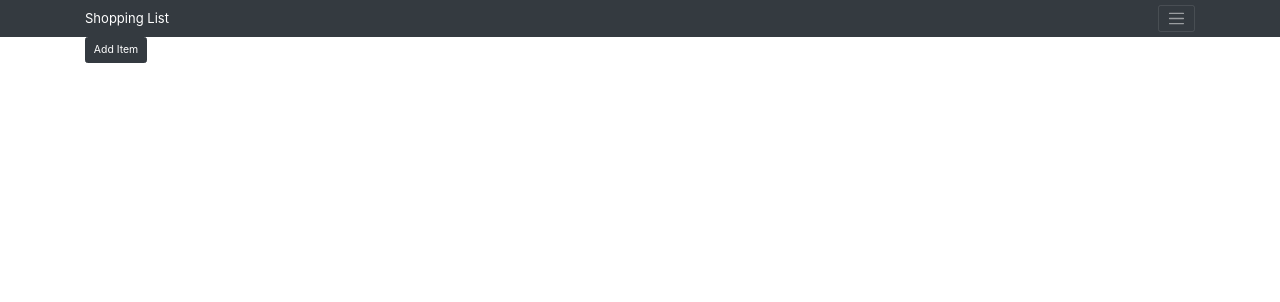
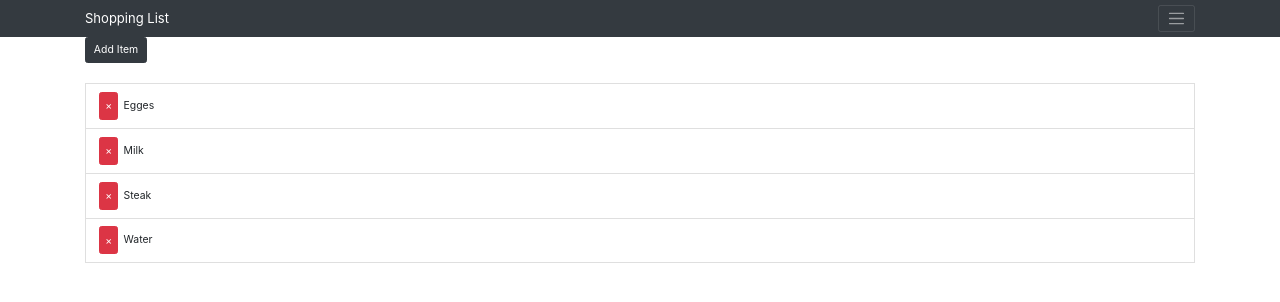
Before and after one commit to MotiLM2003/mern-simple-shipping-list, a React (Create React App) app in the folder client/: page / in a window 1280 px wide. Shown: the top 302 px of the page. Built offline with nearby package versions, Linux system fonts and the light colour scheme.

Commit message:
:sleeping:(final daily commit) added shopping list with css  transition group

```diff
--- a/client/src/app.css
+++ b/client/src/app.css
@@ -6,3 +6,25 @@
 html {
   font-size: 65.2%;
 }
+
+.remove-btn {
+  margin-right: 0.5rem;
+}
+
+.fade-enter {
+  opacity: 0.01;
+}
+
+.fade-enter-active {
+  opacity: 1;
+  transition: 0.5s ease-in;
+}
+
+.fade-exit {
+  opacity: 1;
+}
+
+.fade-exit-active {
+  opacity: 0.01;
+  transition: 0.5s ease-out;
+}
--- a/client/src/components/AppNavbar.js
+++ b/client/src/components/AppNavbar.js
@@ -18,7 +18,7 @@ const AppNavbar = () => {
   };
   return (
     <div>
-      <Navbar color='dark' dark expend='sm' classnames='mb-5'>
+      <Navbar color='dark' dark expend='sm' classname='mb-5'>
         <Container>
           <NavbarBrand>Shopping List</NavbarBrand>
 
--- a/client/src/components/ShoppingList.js
+++ b/client/src/components/ShoppingList.js
@@ -1,7 +1,7 @@
 import React, { useState } from 'react';
 import { CSSTransition, TransitionGroup } from 'react-transition-group';
 import { v4 as uuidv4 } from 'uuid';
-import { Container, Button } from 'reactstrap';
+import { Container, Button, ListGroup, ListGroupItem } from 'reactstrap';
 
 const ShoppingList = () => {
   const [items, setItems] = useState(() => {
@@ -20,15 +20,35 @@ const ShoppingList = () => {
         onClick={() => {
           const name = prompt('Enter Item');
           if (name) {
-            //setItems
-            console.log('test');
             setItems([...items, { id: uuidv4(), name }]);
           }
         }}
       >
-        {' '}
         Add Item
       </Button>
+
+      <ListGroup>
+        <TransitionGroup classname='shopping-list'>
+          {items.map(({ id, name }) => (
+            <CSSTransition key={id} timeout={500} classNames='fade'>
+              <ListGroupItem>
+                <Button
+                  classname='remove-btn'
+                  color='danger'
+                  size='md'
+                  style={{ padding: '.5rem', marginRight: '.5rem' }}
+                  onClick={() => {
+                    setItems(items.filter((item) => item.id !== id));
+                  }}
+                >
+                  &times;
+                </Button>
+                {name}
+              </ListGroupItem>
+            </CSSTransition>
+          ))}
+        </TransitionGroup>
+      </ListGroup>
     </Container>
   );
 };
```
Also changed, not shown: 1 other file (tests, documents, lock files or other folders).
